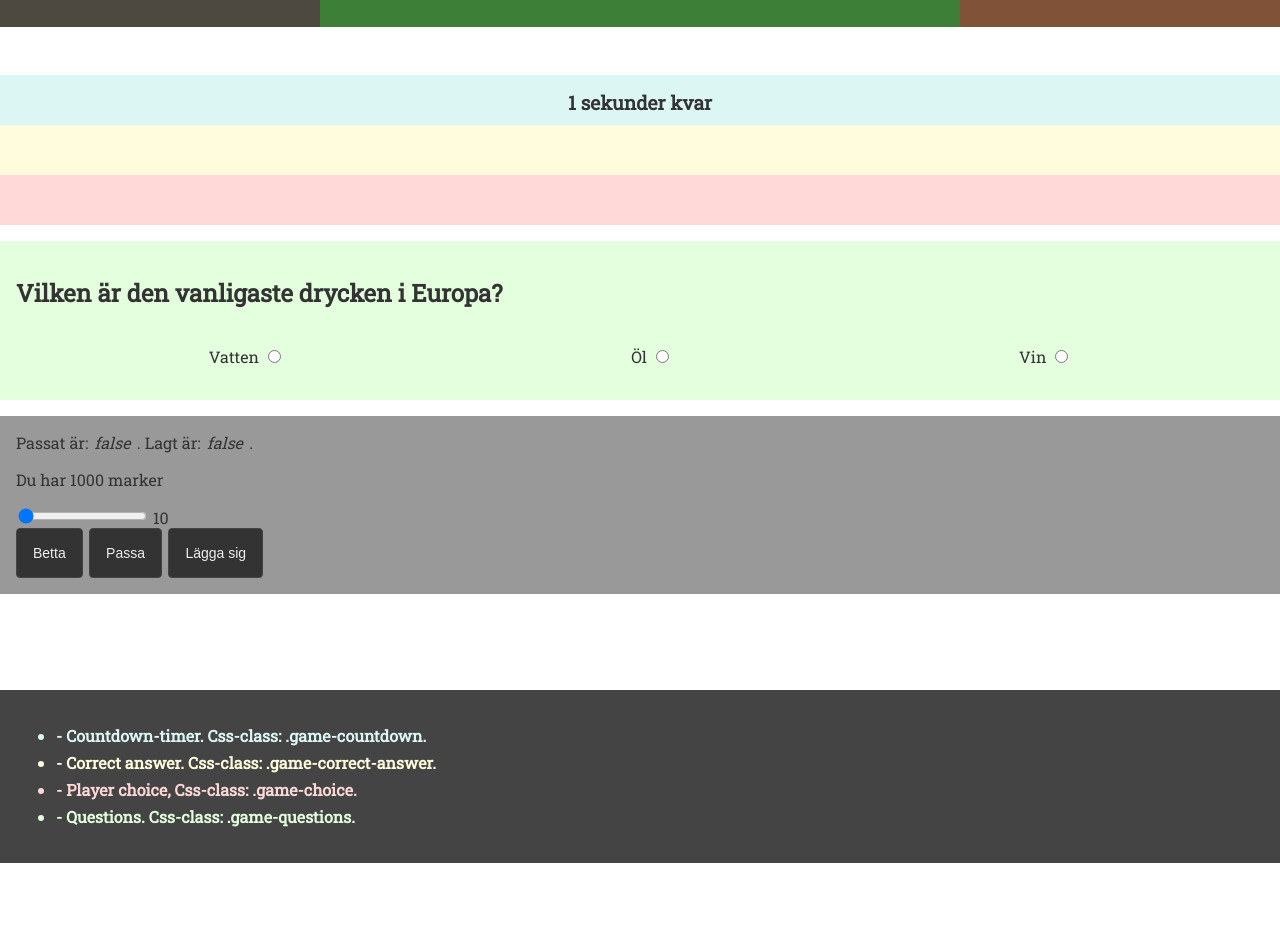
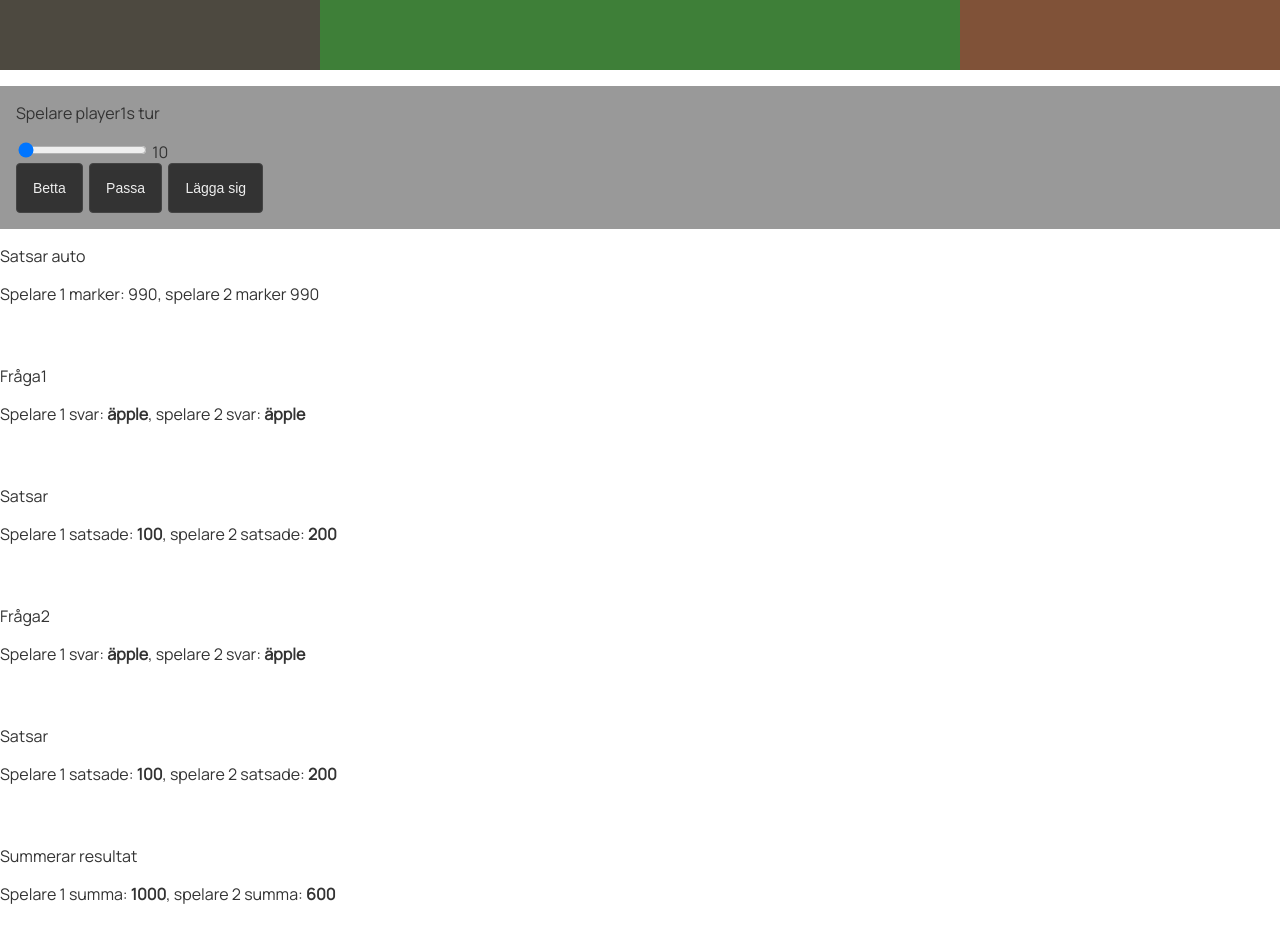
Before and after one commit to Kebne/game, a plain HTML site: page frontend/index.html in a window 1280 px wide. Shown: the part 423-1366 px from the top of the page. Before the commit the page ends 1286 px from the top, so only its background shows below. Drawn offline with Linux system fonts and the light colour scheme.

Commit message:
refactored code and alter layout some

```diff
--- a/frontend/index.html
+++ b/frontend/index.html
@@ -1,17 +1,21 @@
 <!DOCTYPE html>
 <html>
 <head>
-    <title>The game</title>
+    <title>The sheriff</title>
     <meta charset="UTF-8">
     <meta lang="se-SV">
     <meta name="viewport" content="width=device-width, initial-scale=1">
-    <link href="https://fonts.googleapis.com/css?family=Roboto+Slab&display=swap" rel="stylesheet">
+    <link href="https://fonts.googleapis.com/css?family=Manrope&display=swap" rel="stylesheet">
     <link href="main.css" rel="stylesheet">
 </head>
 
-<body id="kebne-game">
+<body id="sheriff-game">
 
   <main>
+    <section>
+      <div class="game-questions"></div>
+    </section>
+
     <section>
       <div class="game-board">
         <game-board></game-board>
@@ -19,18 +23,8 @@
     </section>
 
     <section>
-      <div class="game-grid">
-        <div class="game-countdown"></div>
-        <div class="game-correct-answer"></div>
-        <div class="game-choice"></div>
-        <div class="game-questions"></div>
-      </div>
-  </section>
-
-  <section>
       <div class="player-input-wrapper">
-
-        <div class="player-status"></div>
+          <div class="player-status">Spelare Ns tur</div>
           <div class="player-marks"></div>
           <game-betting-slider></game-betting-slider>
           <div class="player-input">
@@ -41,18 +35,13 @@
         </div>
     </section>
 
+    <section>
+      <div class="game-output"></div>
+    </section>
 
-<!-- this only for development to easier see were things are. Remove at production -->
-<section>
-  <div class="game-descript" style="background-color: #444; padding: var(--standard-padding); line-height: 1.7; margin-top: 6rem; font-weight: 700">
-    <ul>
-      <li style="color: #DCF7F3">- Countdown-timer. Css-class: .game-countdown.</li>
-      <li style="color: #FFFCDD">- Correct answer. Css-class: .game-correct-answer.</li>
-      <li style="color: #FFD8D8">- Player choice, Css-class: .game-choice.</li>
-      <li style="color: #e3ffdd">- Questions. Css-class: .game-questions.</li>
-    </ul>
-  </div>
-</section>
+
+
+
 
   </main>
 </body>
@@ -64,106 +53,121 @@
   import {countDown} from './modules/countdown.js';
   import {playerChoice} from './modules/playerchoice.js';
   import {players} from './modules/players.js';
-  import {seatPlayer} from './modules/seatplayer.js';
   import {bettingSlider} from './modules/bettingslider.js';
   import {createGameBoard} from './modules/gameboard.js';
 
 
-  var currentPlayer = players.player1;
-  var player = currentPlayer; // remove this, only for see if old code works (bet, fold etc)
 
-  window.onload = gameEngine();
+  window.onload = game();
 
-  function gameEngine(currentRound = 1, questionNumber = 1) {
-    let currentQuestion = questions[`question${questionNumber}`];
+  // The new gameloop
+  async function game() {
+  var gamePot = 0;
+  var currentPlayer = 'player1';
 
+  createGameBoard(players, gamePot);
+  await seating();
+  console.log('player data1', players);
+  await firstBet();
+  console.log('player data2', players);
+  await firstQuestion(currentPlayer);
+  console.log('player data3', players);
+  await betting(0);
+  await secondQuestion();
+  await betting(1);
+  await endGame();
 
-    createQuestionForm(currentQuestion);
-    countDown(4, currentQuestion);
-    createGameBoard(players);
-
-    let form = document.querySelector('#game-form');
-    let radios = form.elements['questions'];
-    form.addEventListener('change', function() {playerChoice(radios)});
-
-    let elementBet = document.querySelector('.js-player-bet');
-    elementBet.addEventListener('click', bet);
-
-    let elementPass = document.querySelector('.js-player-pass');
-    elementPass.addEventListener('click', pass);
-
-    let elementFold = document.querySelector('.js-player-fold');
-    elementFold.addEventListener('click', fold);
-
-    function bet() {
-      console.log('bet running');
-      let slider = document.querySelector("game-betting-slider");
-      let sliderValue = slider.shadowRoot.querySelector(".bet-slider-output").value;
-      player.marks = player.marks - sliderValue;
-      let playerMarks = document.querySelector('.player-marks');
-      playerMarks.innerHTML = `Du har ${player.marks} marker`;
 };
-
-  function pass() {
-    console.log('pass running');
-    player.pass = true;
-    let playerStatus = document.querySelector('.player-status');
-    playerStatus.innerHTML = `Passat är: <i>${player.pass}</i>. Lagt är: <i>${player.fold}</i>.`;
-  };
-
-  function fold() {
-    console.log('fold running');
-    player.fold = true;
-    let playerStatus = document.querySelector('.player-status');
-    playerStatus.innerHTML = `Passat är: <i>${player.pass}</i>. Lagt är: <i>${player.fold}</i>.`;
-  };
-
-
-    function currentPlayerInfo(currentPlayer) {
-      let player = currentPlayer;
-      var statusOutput = `Passat är: <i>${player.pass}</i>. Lagt är: <i>${player.fold}</i>.`
-      let playerMarks = document.querySelector('.player-marks');
-      playerMarks.innerHTML = `Du har ${player.marks} marker`;
-      let playerStatus = document.querySelector('.player-status');
-      playerStatus.innerHTML = `Passat är: <i>${player.pass}</i>. Lagt är: <i>${player.fold}</i>.`;
-      console.log('current player', player);
-    };
-    currentPlayerInfo(currentPlayer);
 
 
 
 
+async function seating() {
+  return new Promise((resolve) => {
+    let data = Object.values(players);
+    data.forEach((item) => {
+        console.log('item players', item);
+        item.seated = true;
+      });
+    resolve();
+  });
 };
 
-</script>
+async function firstBet() {
+  return new Promise((resolve) => {
+    let outputDiv = document.querySelector('.game-output');
+    outputDiv.insertAdjacentHTML('beforeend', '<p class="game-events">Satsar auto</p>');
+    let data = Object.values(players);
+    data.forEach((item) => {
+        item.marks -= 10;
+        item.bet.push(10);
+      });
+    outputDiv.insertAdjacentHTML('beforeend', `Spelare 1 marker: ${players.player1.marks}, spelare 2 marker ${players.player2.marks}<br><br><br>`);
+    resolve();
+  });
+};
 
+async function firstQuestion(currentPlayer) {
+  return new Promise((resolve) => {
+    let questionNumber = 1;
+    let currentQuestion = questions[`question${questionNumber}`];
+    createQuestionForm(currentQuestion);
+    document.querySelector('.player-status').innerHTML = `Spelare ${currentPlayer}s tur`;
 
-<script>
+    let outputDiv = document.querySelector('.game-output');
+    outputDiv.insertAdjacentHTML('beforeend', '<p class="game-events">Fråga1</p>');
+    setTimeout( function() {
+      let p1 = players.player1.answer;
+      let p2 = players.player2.answer;
+      outputDiv.insertAdjacentHTML('beforeend', `Spelare 1 svar: <b>${p1}</b>, spelare 2 svar: <b>${p2}</b><br><br><br>`);
+    resolve();
+     }, 2000);
 
-//Old code, remove later
+  });
+};
+
+async function betting(turn) {
+  return new Promise((resolve) => {
+    let outputDiv = document.querySelector('.game-output');
+    outputDiv.insertAdjacentHTML('beforeend', '<p class="game-events">Satsar</p>');
+
+    let p1 = 100;
+    let p2 = 200;
+    outputDiv.insertAdjacentHTML('beforeend', `Spelare 1 satsade: <b>${p1}</b>, spelare 2 satsade: <b>${p2}</b><br><br><br>`);
+    resolve();
+  });
+};
+
+async function secondQuestion() {
+  return new Promise((resolve) => {
+    let outputDiv = document.querySelector('.game-output');
+    outputDiv.insertAdjacentHTML('beforeend', '<p class="game-events">Fråga2</p>');
+    setTimeout(function(){
+    let p1 = players.player1.answer;
+    let p2 = players.player2.answer;
+    outputDiv.insertAdjacentHTML('beforeend', `Spelare 1 svar: <b>${p1}</b>, spelare 2 svar: <b>${p2}</b><br><br><br>`);
+    resolve();
+    }, 2000)
+
+  });
+};
+
+async function endGame() {
+  return new Promise((resolve) => {
+    let outputDiv = document.querySelector('.game-output');
+    outputDiv.insertAdjacentHTML('beforeend', '<p class="game-events">Summerar resultat</p>');
+    let p1 = [600, 400];
+    let p1b = p1.reduce((a,b)=>a+b);
+    let p2 = [400, 200];
+    let p2b = p2.reduce((a,b)=>a+b);
+    outputDiv.insertAdjacentHTML('beforeend', `Spelare 1 summa: <b>${p1b}</b>, spelare 2 summa: <b>${p2b}</b><br><br><br>`);
+    resolve();
+  });
+};
 
 
 
 
-  function bet() {
-    let slider = document.querySelector("game-betting-slider");
-    let sliderValue = slider.shadowRoot.querySelector(".bet-slider-output").value;
-    player.marks = player.marks - sliderValue;
-    let playerMarks = document.querySelector('.player-marks');
-    playerMarks.innerHTML = `Du har ${player.marks} marker`;
-  };
-
-  function pass() {
-    player.pass = true;
-    let playerStatus = document.querySelector('.player-status');
-    playerStatus.innerHTML = `Passat är: <i>${player.pass}</i>. Lagt är: <i>${player.fold}</i>.`;
-  };
-
-  function fold() {
-    player.fold = true;
-    let playerStatus = document.querySelector('.player-status');
-    playerStatus.innerHTML = `Passat är: <i>${player.pass}</i>. Lagt är: <i>${player.fold}</i>.`;
-  };
 
 
 
@@ -171,4 +175,9 @@
 </script>
 
 
+
+
+
+
+
 </html>
--- a/frontend/main.css
+++ b/frontend/main.css
@@ -5,7 +5,7 @@
 
 body {
   font-style: normal;
-  font-family: 'Roboto Slab','Comic Neue', sans-serif;
+  font-family: 'Manrope','Roboto Slab','Comic Neue', sans-serif;
   color: #333;
   margin: 0;
   padding: 0;
@@ -61,7 +61,7 @@ body {
   margin-top: 1rem;
   margin-bottom: 1rem;
   display: block;
-  background-color: #e3ffdd;
+  background-color: #d3ae50;
 }
 
 
--- a/frontend/modules/gameboard.js
+++ b/frontend/modules/gameboard.js
@@ -1,23 +1,26 @@
-export function createGameBoard(players) {
+export function createGameBoard(players, gamePot) {
 
 class gameBoard extends HTMLElement {
   constructor() {
     super();
     const shadow = this.attachShadow({mode: 'open'});
 
+
     function showSeating(playerNumber = 1) {
       let data = Object.values(players);
+      //this need to be updated
+      shadow.querySelector('.board').insertAdjacentHTML('afterbegin', `Potten är: ${gamePot}`);
       data.forEach((element) => {
-        shadow.querySelector(`.player${playerNumber}`).insertAdjacentHTML('afterbegin', `${element.name}<br>`);
-        shadow.querySelector(`.player${playerNumber}`).insertAdjacentHTML('beforeend', `Marker: ${element.marks}`);
+        shadow.querySelector(`.player${playerNumber}`).insertAdjacentHTML('afterbegin', `Namn: ${element.name}<br>`);
+        shadow.querySelector(`.player${playerNumber}`).insertAdjacentHTML('beforeend', `Marker: ${element.marks}<br>`);
+        shadow.querySelector(`.player${playerNumber}`).insertAdjacentHTML('beforeend', `Stolnr: ${element.seat}`);
+
         playerNumber++;
       });
       console.log('Alla spelare sitter');
     };
 
-    function pool(pot = 100) {
-      shadow.querySelector('.board').insertAdjacentHTML('afterbegin', `Potten är: ${pot}`);
-    };
+
 
 
 
@@ -27,18 +30,19 @@ class gameBoard extends HTMLElement {
       .game-board {
         display: grid;
         grid-template-columns: 1fr 2fr 1fr;
-        grid-template-rows: 150px 150px 150px;
+        grid-template-rows: 150px 150px;
         grid-template-areas:
-        ". dealer ."
+
         "player1 board player4"
         "player2 board player3";
-        margin-bottom: 3rem;
+        margin-bottom: 1rem;
         color: #eee;
       }
       .dealer {
         grid-area: dealer;
         background-color: #7f384b;
         padding: 1rem;
+        display: none;
       }
       .board {
         grid-area: board;
@@ -78,18 +82,25 @@ class gameBoard extends HTMLElement {
         <div class="dealer">Dealer</div>
 
         <div class="player1 player">
+          <progress value="900" max="1000"></progress>
         </div>
         <div class="board"></div>
-        <div class="player4 player"></div>
+        <div class="player4 player">
+          <progress value="900" max="1000">70 %</progress>
+        </div>
 
-        <div class="player2 player"></div>
-        <div class="player3 player"></div>
+        <div class="player2 player">
+          <progress value="900" max="1000">70 %</progress>
+        </div>
+        <div class="player3 player">
+          <progress value="900" max="1000">70 %</progress>
+        </div>
       </div>
     `;
     shadow.append(templateStyle);
     shadow.appendChild(templateElement.content.cloneNode(true));
 
-    pool();
+
     showSeating();
   }
 };
--- a/frontend/modules/players.js
+++ b/frontend/modules/players.js
@@ -5,8 +5,10 @@ export const players = {
    name: 'Han Solo',
    seat: 1,
    pass: false,
-   bet: false,
+   bet: [],
    fold: false,
+   answer: 'äpple',
+   seated: false,
  },
  player2: {
   score: 0,
@@ -14,17 +16,21 @@ export const players = {
   name: 'Rey',
   seat: 2,
   pass: false,
-  bet: false,
+  bet: [],
   fold: false,
+  answer: 'äpple',
+  seated: false,
  },
  player3: {
   score: 0,
   marks: 1000,
   name: 'R2D2',
-  seat3: 3,
+  seat: 3,
   pass: false,
-  bet: false,
+  bet: [],
   fold: false,
+  answer: 'äpple',
+  seated: false,
  },
  player4: {
   score: 0,
@@ -32,8 +38,10 @@ export const players = {
   name: 'Leia',
   seat: 4,
   pass: false,
-  bet: false,
+  bet: [],
   fold: false,
+  answer: 'äpple',
+  seated: false,
  },
  player5: {
   score: 0,
@@ -41,7 +49,9 @@ export const players = {
   name: 'Ackbar',
   seat: 5,
   pass: false,
-  bet: false,
+  bet: [],
   fold: false,
+  answer: 'äpple',
+  seated: false,
  },
 };
--- a/frontend/modules/seatplayer.js
+++ /dev/null
@@ -1,3 +0,0 @@
-export function seatPlayer(seats, playerName) {
- seats.push(playerName);
-};
```
Lines whose indentation alone changed are shown as unchanged.
